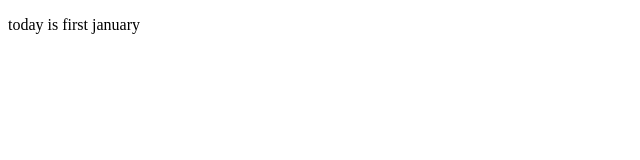
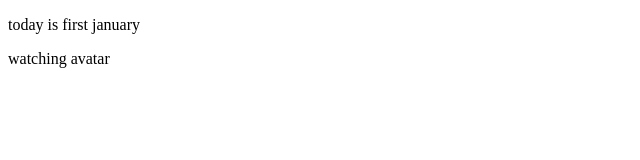
Before and after one commit to Raju7860/githubpractice, a plain HTML site: page diff.html in a window 1280 px wide. Shown: the full height of the page, 0-640 px from the left. Drawn offline with Linux system fonts and the light colour scheme.

Commit message:
changes made

```diff
--- a/diff.html
+++ b/diff.html
@@ -8,5 +8,6 @@
 </head>
 <body>
     <p>today is first january</p>
+    <p> watching avatar</p>
 </body>
 </html>
```
